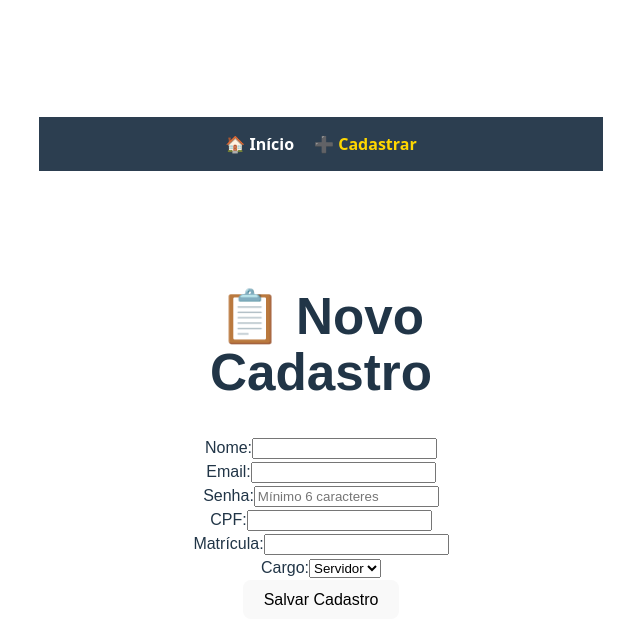
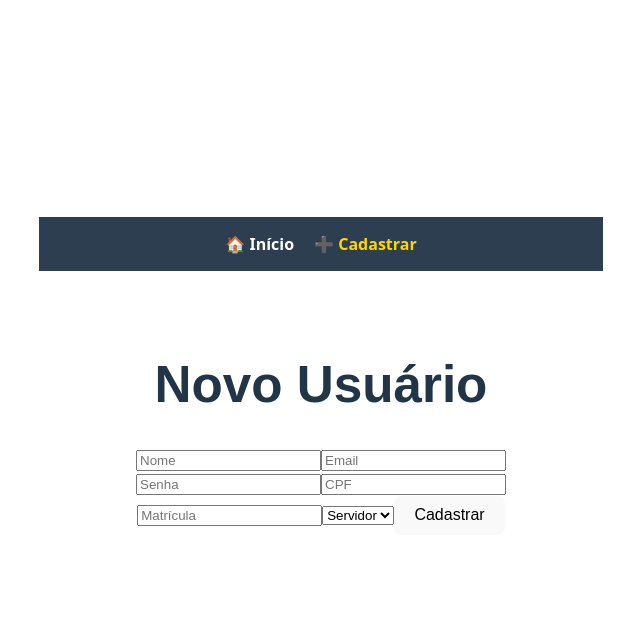
Before and after one commit to HannielAlencar/Hanniker, a React (Vite) app in the folder web/: page /cadastro in a window 1280 px wide. Shown: the top 644 px of the page, without its empty margins (319-959 px from the left). Built offline with nearby package versions, Linux system fonts and the light colour scheme.

Commit message:
Corrigindo links para hanniker.onrender.com e adicionando senha

```diff
--- a/web/src/Home.tsx
+++ b/web/src/Home.tsx
@@ -3,70 +3,42 @@ import './App.css';
 
 export function Home() {
   const [nome, setNome] = useState("");
-  const [status, setStatus] = useState(""); // Para mensagens de sucesso/erro
+  const [mensagem, setMensagem] = useState("");
 
   const baterPonto = async () => {
-    if (!nome) {
-      setStatus("⚠️ Por favor, digite seu nome.");
-      return;
-    }
-
-    setStatus("⏳ Registrando ponto...");
+    if (!nome) return setMensagem("Digite seu nome!");
+    setMensagem("Enviando...");
 
     try {
-      // LINK DO RENDER (CONFIRA SE ESTÁ IGUAL AO SEU)
-      const resposta = await fetch('https://hanniker-backend.onrender.com/bater-ponto', {
+      // ⚠️ USEI O LINK QUE VOCÊ DISSE QUE FUNCIONA
+      const response = await fetch('https://hanniker.onrender.com/bater-ponto', {
         method: 'POST',
         headers: { 'Content-Type': 'application/json' },
         body: JSON.stringify({ nome }),
       });
 
-      if (resposta.ok) {
-        setStatus(`✅ Ponto registrado com sucesso para: ${nome}!`);
-        setNome(""); // Limpa o campo
+      if (response.ok) {
+        setMensagem(`✅ Ponto de ${nome} registrado!`);
+        setNome("");
       } else {
-        setStatus("❌ Erro ao registrar. O servidor respondeu com erro.");
+        setMensagem("❌ Erro no servidor.");
       }
-    } catch (erro) {
-      console.error(erro);
-      setStatus("❌ Erro de conexão. O servidor está ligado?");
+    } catch (error) {
+      setMensagem("❌ Erro de conexão (Link errado?).");
     }
   };
 
   return (
     <div className="container">
       <div className="card">
-        <h1>⏰ Hanniker Ponto</h1>
-        <p>Sistema de Registro de Jornada</p>
-
-        <div style={{ margin: '20px 0' }}>
-          <input
-            type="text"
-            placeholder="Digite seu nome completo..."
-            value={nome}
-            onChange={(e) => setNome(e.target.value)}
-            style={{ padding: '10px', width: '80%', marginBottom: '10px' }}
-          />
-          <br />
-          <button
-            onClick={baterPonto}
-            className="btn-bater"
-            style={{ padding: '10px 30px', fontSize: '1.2em', cursor: 'pointer', background: '#007bff', color: 'white', border: 'none', borderRadius: '5px' }}
-          >
-            Bater Ponto Agora
-          </button>
-        </div>
-
-        {/* Mensagem de Status */}
-        {status && (
-          <p style={{
-            marginTop: '15px',
-            fontWeight: 'bold',
-            color: status.includes('✅') ? 'green' : (status.includes('⏳') ? 'blue' : 'red')
-          }}>
-            {status}
-          </p>
-        )}
+        <h1>⏰ Ponto Eletrônico</h1>
+        <input
+          placeholder="Seu Nome"
+          value={nome}
+          onChange={e => setNome(e.target.value)}
+        />
+        <button onClick={baterPonto}>Bater Ponto</button>
+        <p>{mensagem}</p>
       </div>
     </div>
   );
--- a/web/src/cadastro.tsx
+++ b/web/src/cadastro.tsx
@@ -1,93 +1,56 @@
 import React, { useState } from 'react';
-import './cadastro.css'; // Certifique-se de que este arquivo existe
+import './cadastro.css';
 
 export function Cadastro() {
   const [form, setForm] = useState({
-    nome: '',
-    email: '',
-    senha: '', // Campo de senha adicionado no estado
-    cpf: '',
-    matricula: '',
-    cargo: 'servidor'
+    nome: '', email: '', senha: '', cpf: '', matricula: '', cargo: 'servidor'
   });
+  const [msg, setMsg] = useState("");
 
-  const [mensagem, setMensagem] = useState("");
-
-  const handleChange = (e: React.ChangeEvent<HTMLInputElement | HTMLSelectElement>) => {
-    setForm({ ...form, [e.target.name]: e.target.value });
-  };
-
-  const salvarUsuario = async (e: React.FormEvent) => {
+  const enviar = async (e: React.FormEvent) => {
     e.preventDefault();
-    setMensagem("⏳ Salvando...");
+    setMsg("Salvando...");
 
     try {
-      const resposta = await fetch('https://hanniker-backend.onrender.com/usuarios', {
+      // ⚠️ LINK CORRIGIDO
+      const res = await fetch('https://hanniker.onrender.com/usuarios', {
         method: 'POST',
         headers: { 'Content-Type': 'application/json' },
         body: JSON.stringify(form),
       });
 
-      const dados = await resposta.json();
-
-      if (resposta.ok) {
-        setMensagem(`✅ Sucesso! Usuário ${dados.usuario?.nome || 'criado'} salvo.`);
-        setForm({ nome: '', email: '', senha: '', cpf: '', matricula: '', cargo: 'servidor' });
+      if (res.ok) {
+        setMsg("✅ Cadastrado com sucesso!");
+        setForm({ ...form, nome: '', email: '', senha: '', cpf: '', matricula: '' });
       } else {
-        setMensagem(`❌ Erro: ${dados.erro || 'Falha desconhecida'}`);
+        setMsg("❌ Erro ao salvar.");
       }
-    } catch (erro) {
-      setMensagem("❌ Erro de conexão com o servidor.");
+    } catch (error) {
+      setMsg("❌ Erro de conexão.");
     }
   };
 
   return (
     <div className="container">
-      <div className="card">
-        <h1>📋 Novo Cadastro</h1>
-        <form onSubmit={salvarUsuario}>
+      <h1>Novo Usuário</h1>
+      <form onSubmit={enviar}>
+        <input placeholder="Nome" value={form.nome} onChange={e => setForm({...form, nome: e.target.value})} required />
+        <input placeholder="Email" type="email" value={form.email} onChange={e => setForm({...form, email: e.target.value})} required />
+        {/* CAMPO DE SENHA AQUI EM BAIXO 👇 */}
+        <input placeholder="Senha" type="password" value={form.senha} onChange={e => setForm({...form, senha: e.target.value})} required />
 
-          <div className="campo">
-            <label>Nome:</label>
-            <input name="nome" value={form.nome} onChange={handleChange} required />
-          </div>
+        <input placeholder="CPF" value={form.cpf} onChange={e => setForm({...form, cpf: e.target.value})} required />
+        <input placeholder="Matrícula" value={form.matricula} onChange={e => setForm({...form, matricula: e.target.value})} required />
 
-          <div className="campo">
-            <label>Email:</label>
-            <input type="email" name="email" value={form.email} onChange={handleChange} required />
-          </div>
+        <select value={form.cargo} onChange={e => setForm({...form, cargo: e.target.value})}>
+          <option value="servidor">Servidor</option>
+          <option value="gestor">Gestor</option>
+          <option value="admin">Admin</option>
+        </select>
 
-          {/* --- CAMPO DE SENHA AQUI --- */}
-          <div className="campo">
-            <label>Senha:</label>
-            <input type="password" name="senha" value={form.senha} onChange={handleChange} required placeholder="Mínimo 6 caracteres" />
-          </div>
-
-          <div className="linha-dupla">
-            <div className="campo">
-              <label>CPF:</label>
-              <input name="cpf" value={form.cpf} onChange={handleChange} required />
-            </div>
-            <div className="campo">
-              <label>Matrícula:</label>
-              <input name="matricula" value={form.matricula} onChange={handleChange} required />
-            </div>
-          </div>
-
-          <div className="campo">
-            <label>Cargo:</label>
-            <select name="cargo" value={form.cargo} onChange={handleChange}>
-              <option value="servidor">Servidor</option>
-              <option value="gestor">Gestor</option>
-              <option value="admin">Admin</option>
-            </select>
-          </div>
-
-          <button type="submit" className="btn-salvar">Salvar Cadastro</button>
-        </form>
-
-        {mensagem && <p className="status-msg">{mensagem}</p>}
-      </div>
+        <button type="submit">Cadastrar</button>
+      </form>
+      <p>{msg}</p>
     </div>
   );
 }
```
Also changed, not shown: 1 other file (tests, documents, lock files or other folders).
